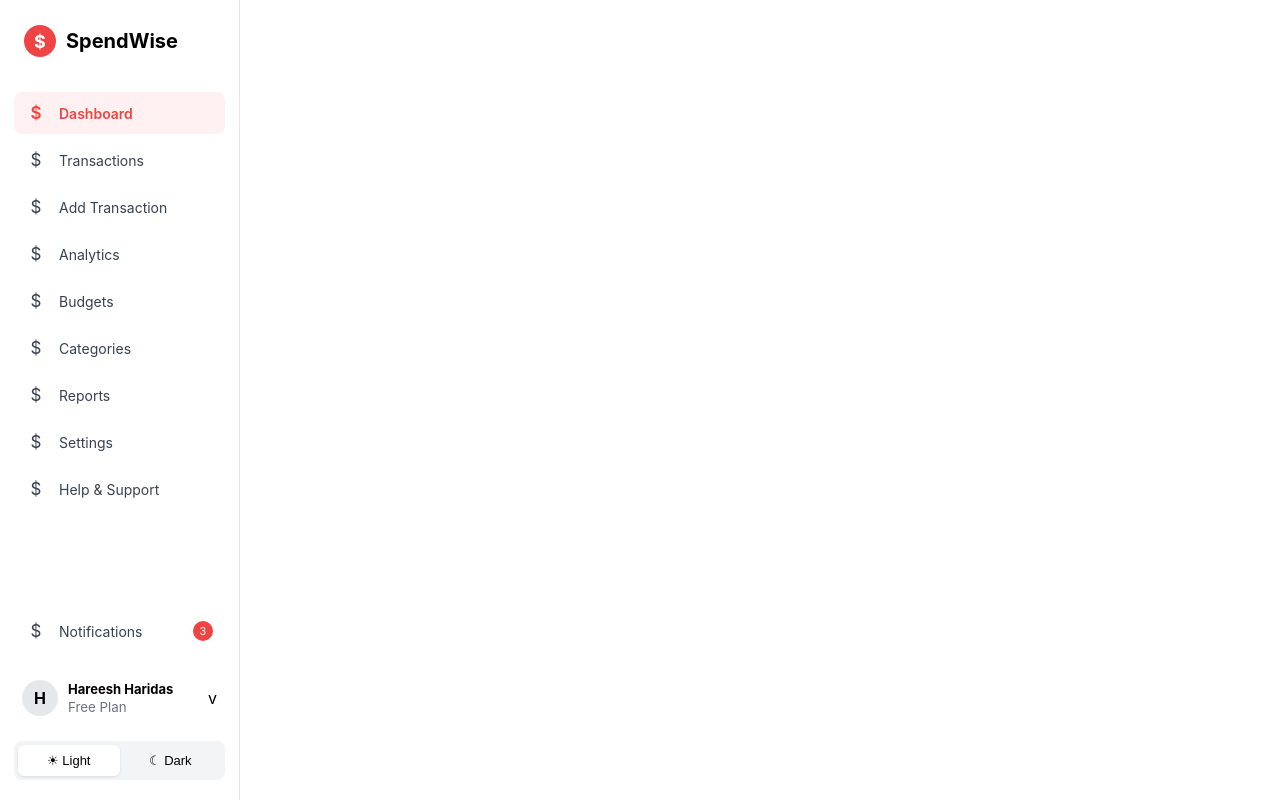
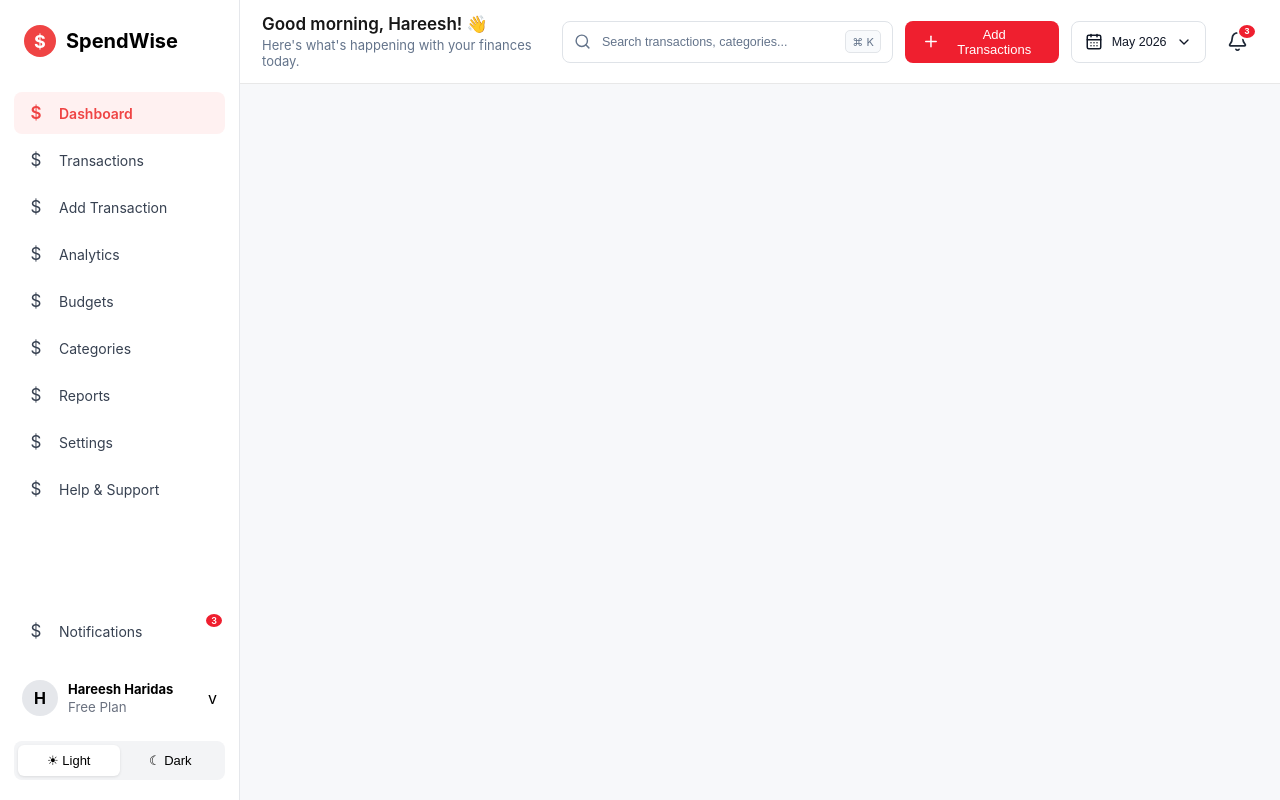
Before and after one commit to Hareesh-Haridas/SpendWise, a React (Vite) app: page / in a window 1280 px wide. Built offline with nearby package versions, Linux system fonts and the light colour scheme.

Commit message:
feat: create dashboard header

```diff
--- a/package.json
+++ b/package.json
@@ -10,6 +10,7 @@
     "preview": "vite preview"
   },
   "dependencies": {
+    "lucide-react": "^1.38.0",
     "react": "^19.2.8",
     "react-dom": "^19.2.8"
   },
--- a/src/App.jsx
+++ b/src/App.jsx
@@ -1,10 +1,15 @@
 import React from 'react'
 import Sidebar from './components/Sidebar/Sidebar'
+import Header from './components/Header/Header'
 
 function App() {
   return (
-    <div>
+    <div className='app'>
       <Sidebar />
+      <main className='main-content'>
+        <Header />
+        <div className='page-content'></div>
+      </main>
     </div>
   )
 }
--- /dev/null
+++ b/src/components/Header/Header.css
@@ -0,0 +1,236 @@
+.header {
+    width: 100%;
+    height: 84px;
+    background-color: #ffffff;
+    border-bottom: 1px solid #e8e8e8;
+    display: flex;
+    align-items: center;
+    justify-content: space-between;
+    padding: 0 22px;
+    box-sizing: border-box;
+}
+
+/*  GREETING */
+
+.header-greeting {
+    display: flex;
+    flex-direction: column;
+    gap: 3px;
+}
+
+.header-greeting h1 {
+    margin: 0;
+    font-size: 17px;
+    font-weight: 600;
+    color: #171717;
+}
+
+.header-greeting p {
+    margin: 0;
+    font-size: 13px;
+    color: #64748b;
+}
+
+/* HEADER ACTIONS */
+
+.header-actions {
+    display: flex;
+    align-items: center;
+    gap: 12px;
+}
+
+.header-search {
+    width: 348px;
+    height: 42px;
+    display: flex;
+    align-items: center;
+    gap: 9px;
+    padding: 0 11px;
+    border: 1px solid #dfe3e8;
+    border-radius: 8px;
+    background-color: #ffffff;
+    box-sizing: border-box;
+    color: #64748b;
+    transition: border-color 0.2s ease,
+        box-shadow 0.2s ease;
+}
+
+.header-search:focus-within {
+    border-color: #bfc5cc;
+    box-shadow: 0 0 0 3px rgba(0, 0, 0, 0.03);
+}
+
+.header-search input {
+    flex: 1;
+    min-width: 0;
+    border: none;
+    outline: none;
+    background: transparent;
+    font-size: 12.5px;
+    color: #1f2937;
+}
+
+.header-search input::placeholder {
+    color: #64748b;
+}
+
+.search-shortcut {
+    display: flex;
+    align-items: center;
+    justify-content: center;
+    height: 23px;
+    padding: 0 6px;
+    border: 1px solid#e2e5e9;
+    border-radius: 5px;
+    background-color: #f8fafc;
+    font-size: 11px;
+    color: #64748b;
+    white-space: nowrap;
+}
+
+/* ADD TRANSACTION BUTTON */
+.add-transaction-btn {
+    height: 42px;
+    display: flex;
+    align-items: center;
+    justify-content: center;
+    gap: 7px;
+    padding: 0 17px;
+    border: none;
+    border-radius: 8px;
+    background-color: #ef1f2f;
+    color: #ffffff;
+    font-size: 13px;
+    font-weight: 500;
+    cursor: pointer;
+    transition: background-color 0.2s ease,
+        transform 0.1s ease;
+}
+
+.add-transaction-btn:hover {
+    background-color: #d91827;
+}
+
+.add-transaction-btn:active {
+    transform: scale(0.98);
+}
+
+/* MONTH SELECTOR*/
+
+.month-selector {
+    height: 42px;
+    display: flex;
+    align-items: center;
+    gap: 9px;
+    padding: 0 13px;
+    border: 1px solid #dfe3e8;
+    border-radius: 8px;
+    background-color: #ffffff;
+    color: #111827;
+    font-size: 12.5px;
+    cursor: pointer;
+    white-space: nowrap;
+    transition: background-color 0.2s ease;
+}
+
+.month-selector:hover {
+    background-color: #f8fafc;
+}
+
+/* NOTIFICATION*/
+
+.notification-btn {
+    position: relative;
+    width: 42px;
+    height: 42px;
+    display: flex;
+    align-items: center;
+    justify-content: center;
+    border: none;
+    background: transparent;
+    color: #1f2937;
+    cursor: pointer;
+    border-radius: 8px;
+}
+
+.notification-btn:hover {
+    background-color: #f5f5f5;
+}
+
+.notification-badge {
+    position: absolute;
+    top: 2px;
+    right: 1px;
+    min-width: 17px;
+    height: 17px;
+    padding: 0 4px;
+    display: flex;
+    justify-content: center;
+    align-items: center;
+    border-radius: 50%;
+    background-color: #ef1f2f;
+    color: #ffffff;
+    font-size: 9px;
+    font-weight: 600;
+    border: 2px solid #ffffff;
+}
+
+/* RESPONSIVE*/
+
+@media (max-width:1100px) {
+    .header-search {
+        width: 250px;
+    }
+
+    .month-selector span {
+        display: none;
+    }
+}
+
+@media (max-width:850px) {
+    .header {
+        height: auto;
+        min-height: 84px;
+        padding: 15px 18px;
+        gap: 15px;
+    }
+
+    .header-greeting {
+        display: none;
+    }
+
+    .header-actions {
+        width: 100%;
+    }
+
+    .header-search {
+        flex: 1;
+        width: auto;
+    }
+}
+
+@media (max-width: 600px) {
+
+    .header-actions {
+        gap: 8px;
+    }
+
+    .add-transaction-btn span {
+        display: none;
+    }
+
+    .add-transaction-btn {
+        width: 42px;
+
+        padding: 0;
+    }
+
+    .month-selector {
+        padding: 0 10px;
+    }
+
+    .search-shortcut {
+        display: none;
+    }
+
+}
--- /dev/null
+++ b/src/components/Header/Header.jsx
@@ -0,0 +1,41 @@
+import React from 'react'
+import {
+    Search,
+    Plus,
+    CalendarDays,
+    ChevronDown,
+    Bell
+} from "lucide-react";
+import './Header.css'
+function Header() {
+    return (
+        <header className='header'>
+            <div className='header-greeting'>
+                <h1>Good morning, Hareesh! 👋</h1>
+                <p> Here's what's happening with your finances today.</p>
+            </div>
+            <div className='header-actions'>
+                <div className='header-search'>
+                    <Search size={17}></Search>
+                    <input type="text" placeholder='Search transactions, categories...' />
+                    <span className='search-shortcut'>⌘ K</span>
+                </div>
+                <button className='add-transaction-btn'>
+                    <Plus size={19}></Plus>
+                    <span>Add Transactions</span>
+                </button>
+                <button className='month-selector'>
+                    <CalendarDays size={18}></CalendarDays>
+                    <span>May 2026</span>
+                    <ChevronDown size={16}></ChevronDown>
+                </button>
+                <button className='notification-btn'>
+                    <Bell size={21}></Bell>
+                    <span className='notification-badge'>3</span>
+                </button>
+            </div>
+        </header>
+    )
+}
+
+export default Header
--- a/src/index.css
+++ b/src/index.css
@@ -5,4 +5,22 @@
 body {
     margin: 0;
     font-family: 'Inter', sans-serif;
+    background-color: #f7f8fa;
 }
+
+.app {
+    min-height: 100vh;
+    display: flex;
+}
+
+.main-content {
+    flex: 1;
+    min-width: 0;
+    display: flex;
+    flex-direction: column;
+}
+
+.page-content {
+    flex: 1;
+    padding: 22px;
+}
```
Also changed, not shown: 1 other file (tests, documents, lock files or other folders).
